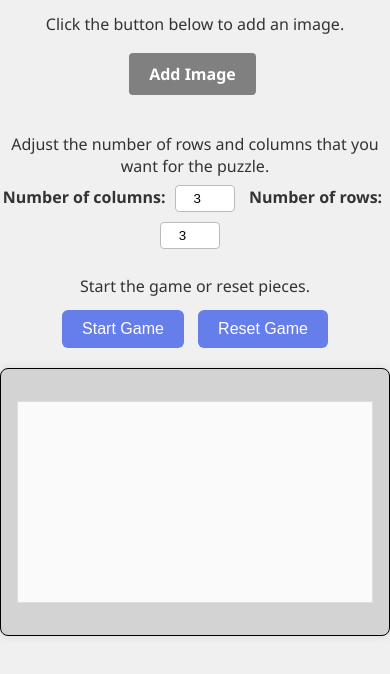
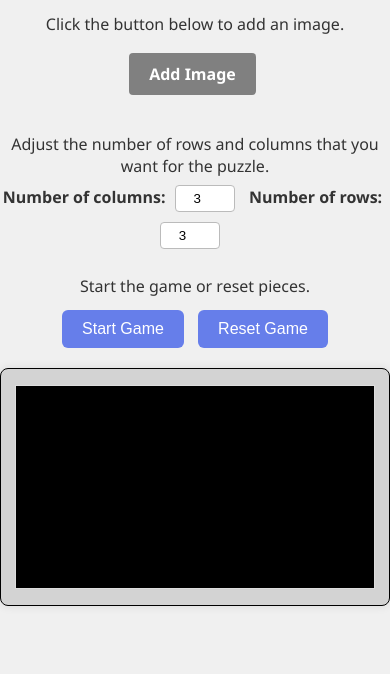
Before and after one commit to SaulER2/MiniGames, a plain HTML site: page Puzzle/index.html in a window 390 px wide. Shown: the part 124-798 px from the top of the page. Drawn offline with Linux system fonts and the light colour scheme.

Commit message:
Some CSS

```diff
--- a/Puzzle/script.js
+++ b/Puzzle/script.js
@@ -143,7 +143,7 @@ function startGame() {
 
     // Scatter pieces randomly
     setTimeout(() => {
-        const rect = wrapper.getBoundingClientRect();
+        const rect = board.getBoundingClientRect();
         const boardW = rect.width;
         const boardH = rect.height;
         const margin = Math.min(boardW, boardH) * 0.6;
--- a/Puzzle/styles.css
+++ b/Puzzle/styles.css
@@ -112,12 +112,10 @@ main {
 
 #puzzleContainer {
   width: fit-content;
-  max-width: 100%;
   height: auto;
   background: #fafafa;
   border: 1px solid #ddd;
   box-sizing: border-box;
-  margin: 1rem 0;
   position: relative;
   display: block;
 }
@@ -161,14 +159,14 @@ main {
 
 
 @media (max-width: 700px) {
-  #puzzleContainer {
+
+  #puzzleWrapper {
     width: 92vw;
     height: calc(92vw * 9 / 16);
-    min-width: 260px;
-    min-height: 180px;
   }
 
   #preview {
     width: 90px;
+    height: 90px;
   }
 }
```
